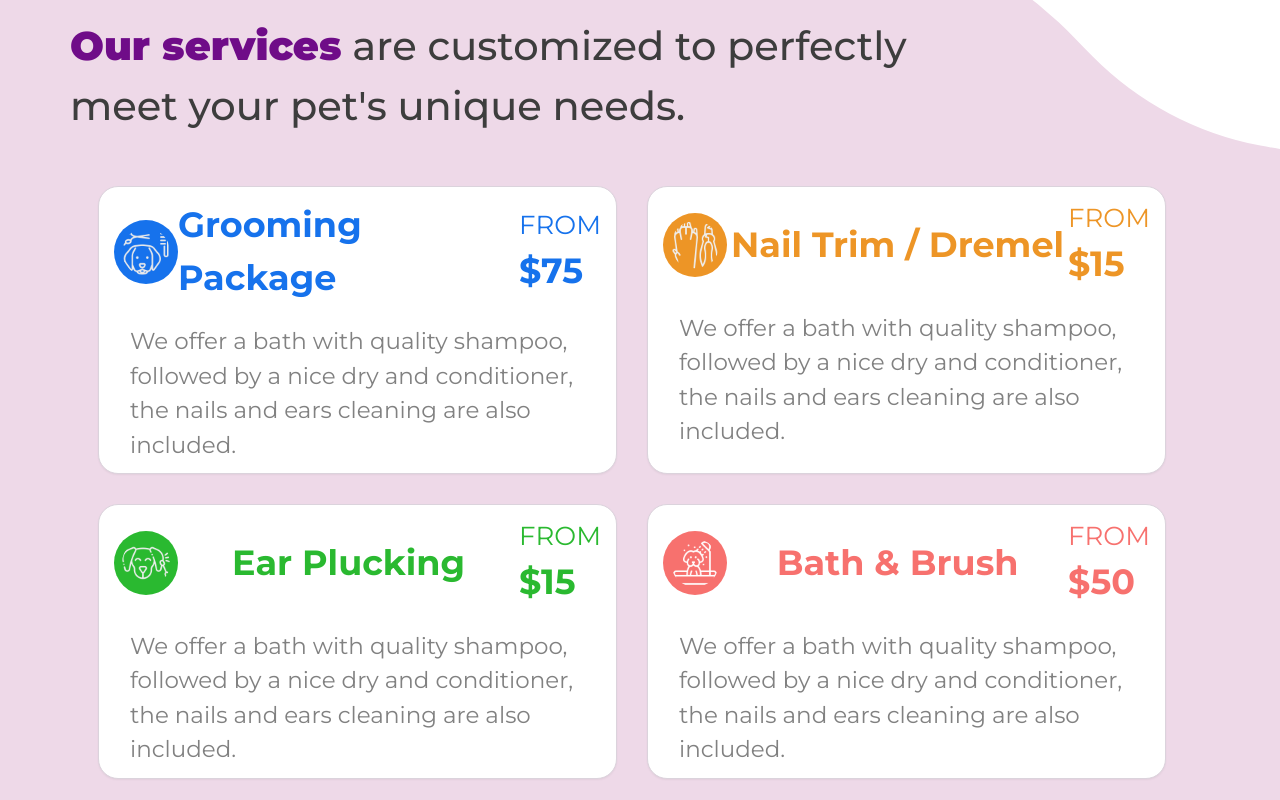
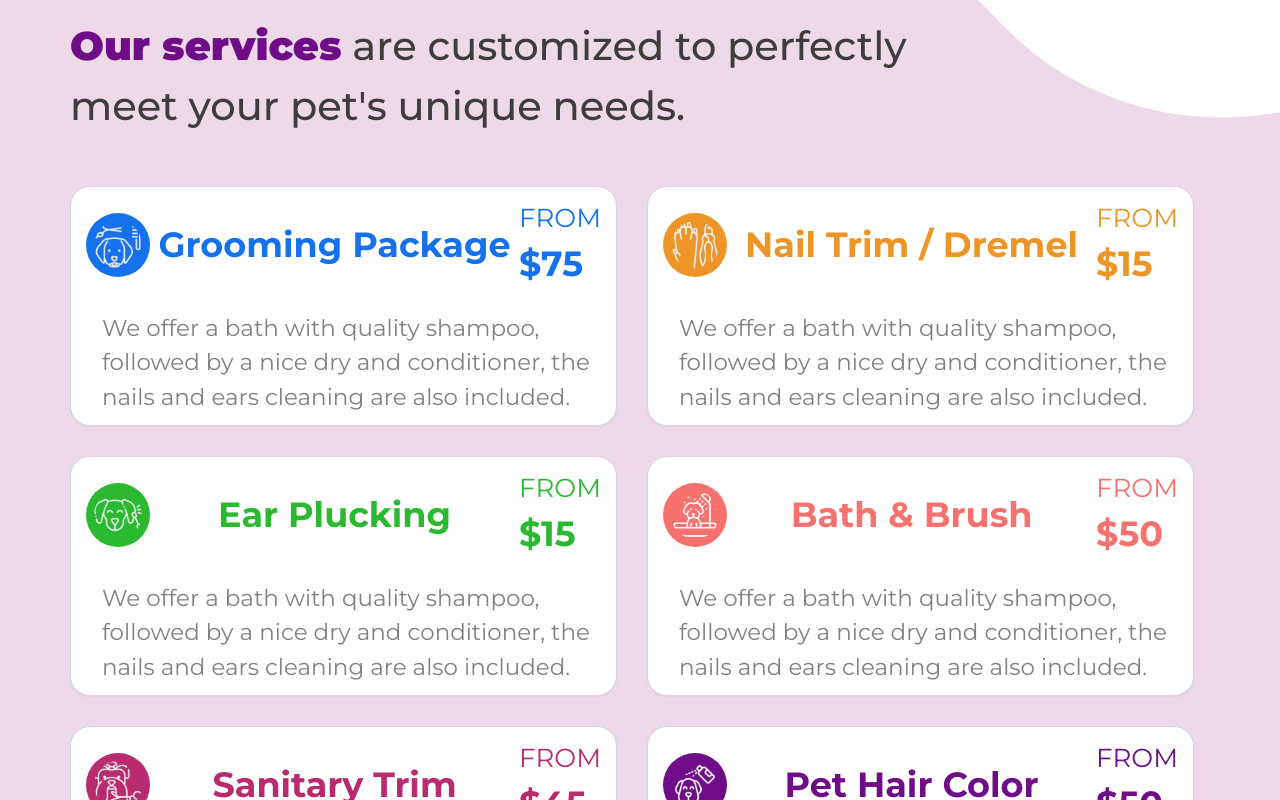
Before and after one commit to alif33/paws, a Next.js app: page / in a window 1280 px wide. Shown: the part 860-1660 px from the top of the page. Built offline with nearby package versions, Linux system fonts and the light colour scheme.

Commit message:
fixed everything

```diff
--- a/src/app/page.js
+++ b/src/app/page.js
@@ -7,7 +7,7 @@ import Testimonial from "@/components/home/Testimonial";
 
 export default function Home() {
   return (
-    <main className="flex min-h-screen flex-col overflow-x-hidden">
+    <main className="flex min-h-screen flex-col max-w-[1440px] mx-auto overflow-x-hidden">
       <Hero />
       <Services />
       <Testimonial />
--- a/src/components/home/Hero.jsx
+++ b/src/components/home/Hero.jsx
@@ -24,7 +24,7 @@ const Hero = () => {
                 height={50}
                 alt="whatsapp"
               />
-              <h1 className="text-[#6F0C88] text-4xl md:text-6xl lg:text-6xl font-bold lg:font-black">
+              <h1 className="text-[#6F0C88] text-4xl md:text-5xl lg:text-5xl xl:text-6xl font-bold lg:font-black">
                 236-700-8487
               </h1>
             </div>
--- a/src/components/home/Services.jsx
+++ b/src/components/home/Services.jsx
@@ -14,7 +14,7 @@ const Services = () => {
           customized to perfectly meet your pet's unique needs.
         </div>
       </div>
-      <div className="grid grid-cols-1 md:grid-cols-2 lg:grid-cols-2 gap-[30px] pt-[50px] mx-2 sm:mx-20 md:mx-3 lg:mx-3 xl:mx-7 2xl:mx-20 lg:pr-4 pb-32">
+      <div className="grid grid-cols-1 md:grid-cols-2 lg:grid-cols-2 gap-[30px] pt-[50px] mx-2 sm:mx-20 md:mx-3 lg:mx-0 xl:mx-0 2xl:mx-20 lg:pr-4 pb-32">
         {/* Card-1 */}
         <div className="col-span-1 bg-[#FFFFFF] rounded-[20px] border-[1px] border-[#DBD3DC] shadow-sm">
           <div className="flex justify-between items-center pt-3 px-[15px]">
```
